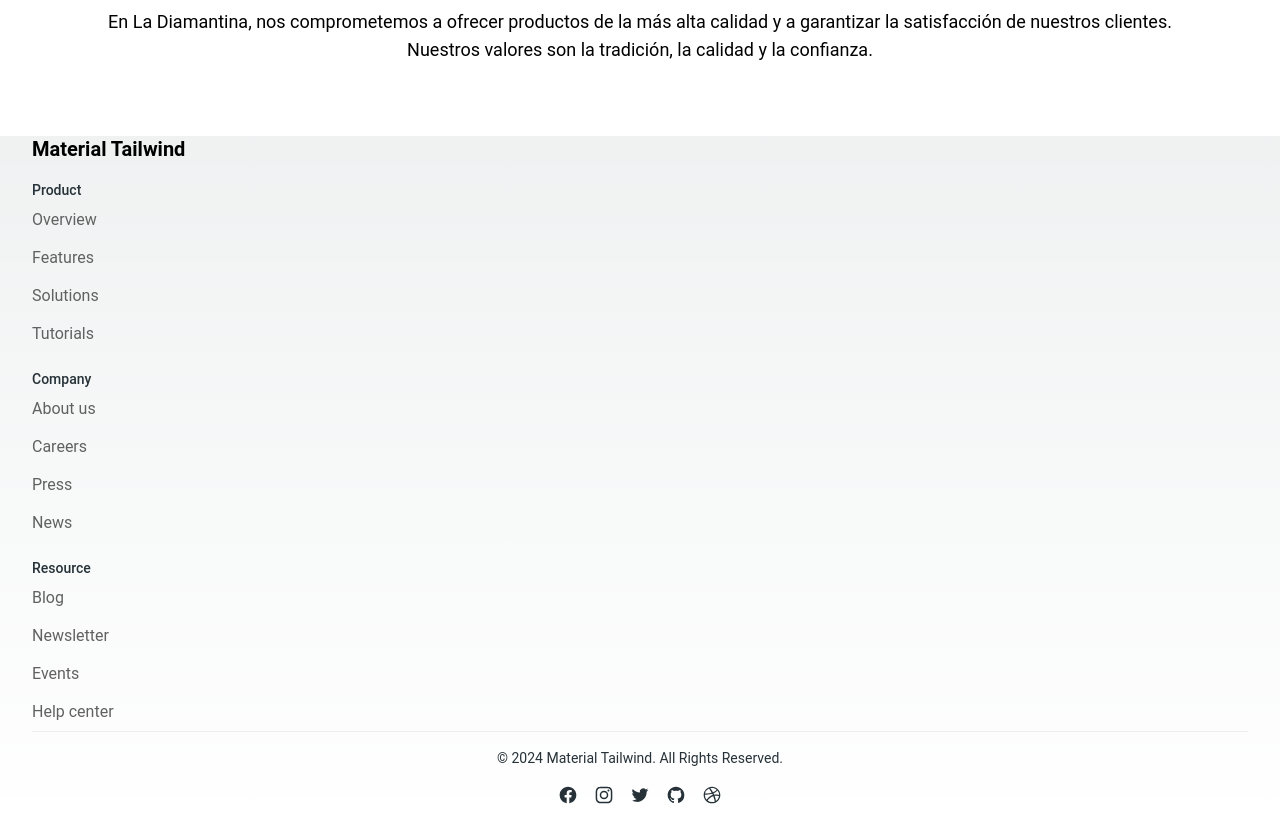
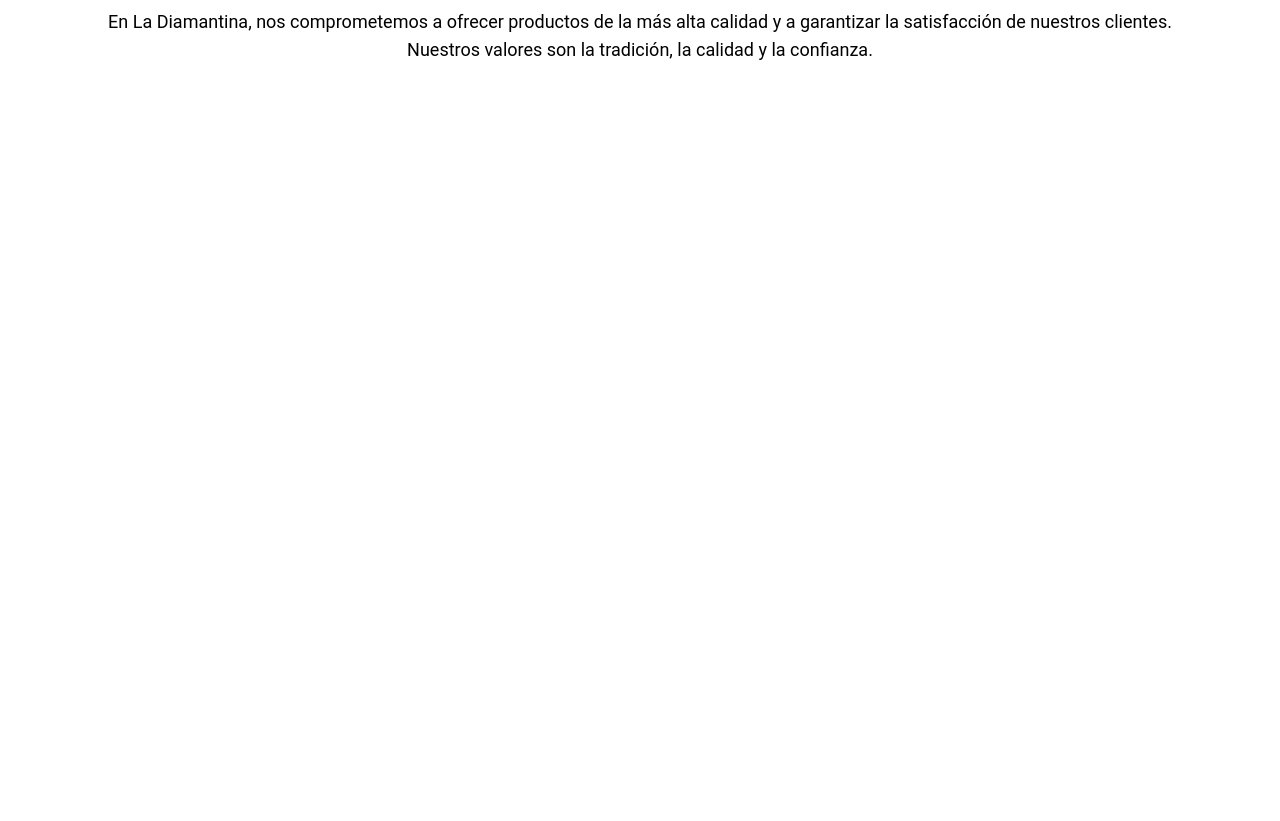
Before and after one commit to Colifaa/La-Diamantina, a Next.js app: page /about in a window 1280 px wide. Shown: the part 1020-1841 px from the top of the page. After the commit the page ends 1156 px from the top, so only its background shows below. Built offline with nearby package versions, Linux system fonts and the light colour scheme.

Commit message:
delete footer

```diff
--- a/src/Components/Home.jsx
+++ b/src/Components/Home.jsx
@@ -143,7 +143,6 @@
 
 
 
-        <Footer />
       </section>
     </div>
   );
--- a/src/pages/about.js
+++ b/src/pages/about.js
@@ -57,7 +57,7 @@
         </div>
       </section>
 
-      <Footer />
+
     </div>
   );
 }
--- a/src/pages/contact.js
+++ b/src/pages/contact.js
@@ -56,7 +56,6 @@
         </div>
       </section>
 
-      <Footer />
     </div>
   );
 }
--- a/src/pages/lamina.js
+++ b/src/pages/lamina.js
@@ -41,7 +41,7 @@
         </div>
       </section>
 
-      <Footer />
+
     </div>
   );
 }
```
Also changed, not shown: src/Components/About.jsx (deleted).
